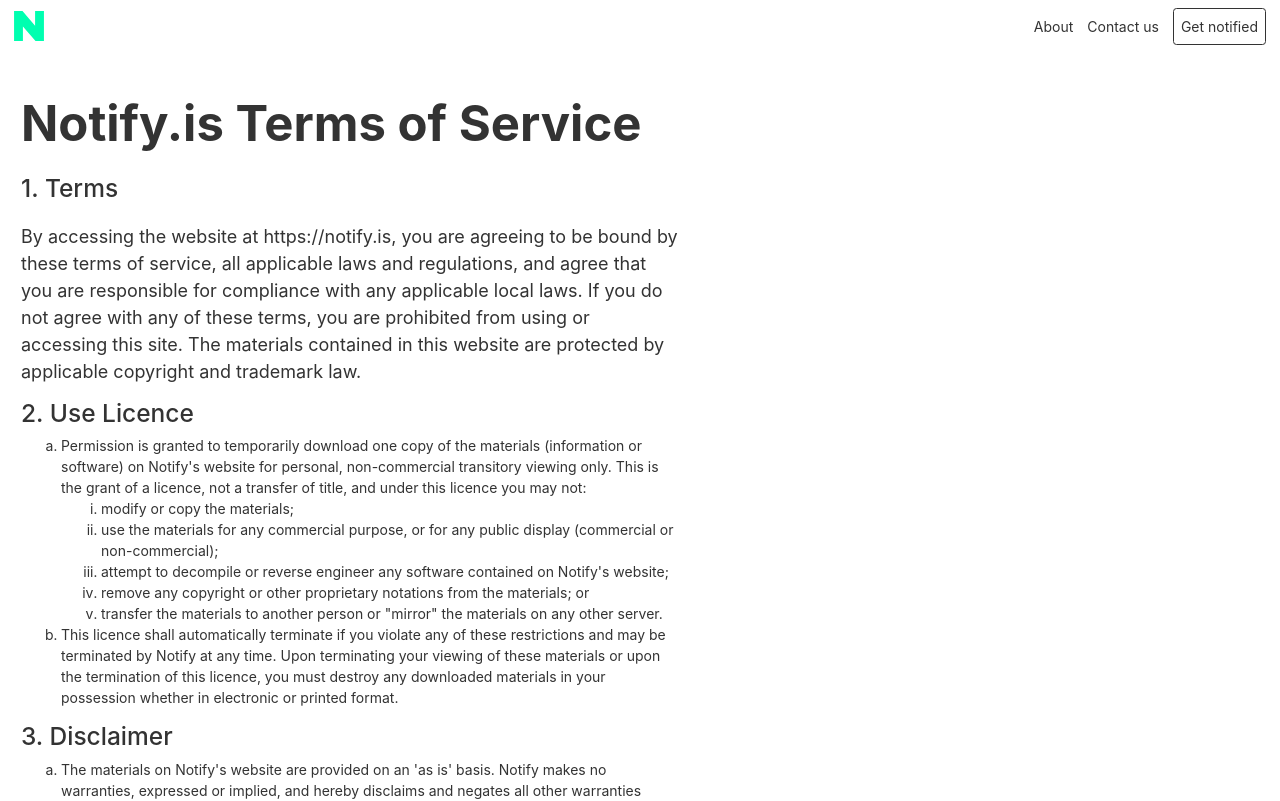
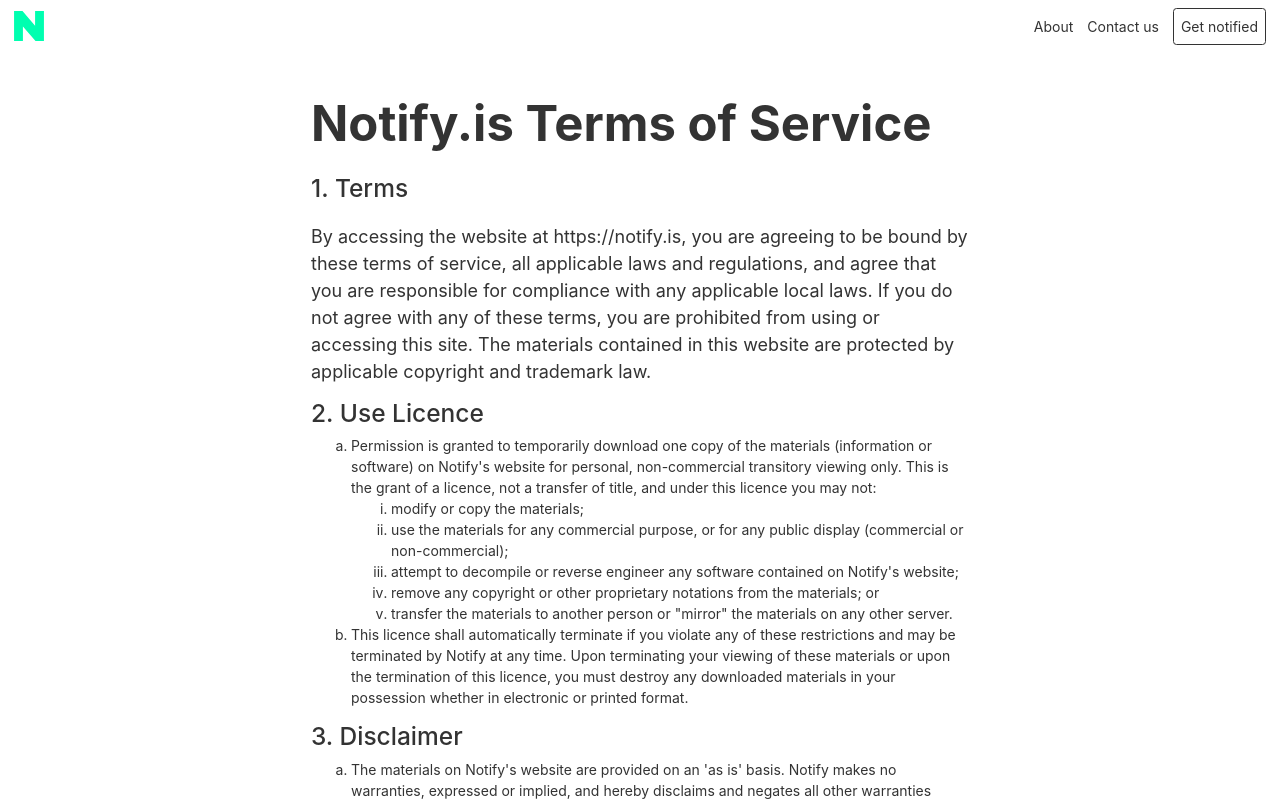
Before and after one commit to oliverproud/notify.is, a Next.js app: page /tos in a window 1280 px wide. Shown: the top 801 px of the page. Built offline with nearby package versions, Linux system fonts and the light colour scheme.

Commit message:
create vertically and horizontally centered container

```diff
--- a/styles/global.css
+++ b/styles/global.css
@@ -20,6 +20,14 @@ body {
   max-width: 700px;
 }
 
+.container-center {
+  display: flex;
+  flex-direction: column;
+  justify-content: center;
+  align-items: center;
+  margin: 0 auto;
+}
+
 .intro-header h1 {
   font-weight: 700;
 }
@@ -36,9 +44,11 @@ body {
   display: flex;
   align-items: center;
 }
+
 .footer-items {
   font-size: 12px;
 }
+
 ul.footer-items {
   margin: 0;
   padding-left: 20px;
@@ -59,7 +69,7 @@ a:hover {
   display: flex;
   justify-content: center;
   align-items: center;
-  margin-top: 100px;
+  margin: 0 auto;
 }
 
 .form-signup {
@@ -70,9 +80,6 @@ a:hover {
 @media (max-width: 768px) {
   .form-signup {
     padding: 20px;
-  }
-  .form-container {
-    margin-top: 50px;
   }
 }
 
```
